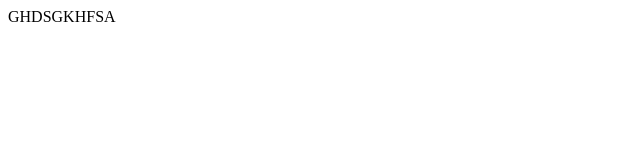
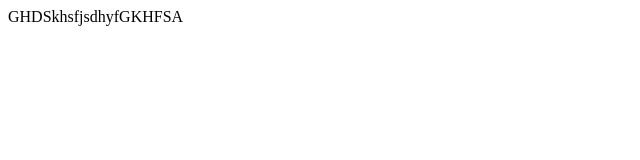
Before and after one commit to Shivams334/Web-Development, a plain HTML site: page helloworld.html in a window 1280 px wide. Shown: the whole page, without its empty margins (0-640 px from the left). Drawn offline with Linux system fonts and the light colour scheme.

Commit message:
Update helloworld.html

```diff
--- a/helloworld.html
+++ b/helloworld.html
@@ -1,6 +1,6 @@
 <html>
 <title>kdsfbk</title>
 <body>
-<p>GHDSGKHFSA</p>
+<p>GHDSkhsfjsdhyfGKHFSA</p>
 </body>
 </html>
```
